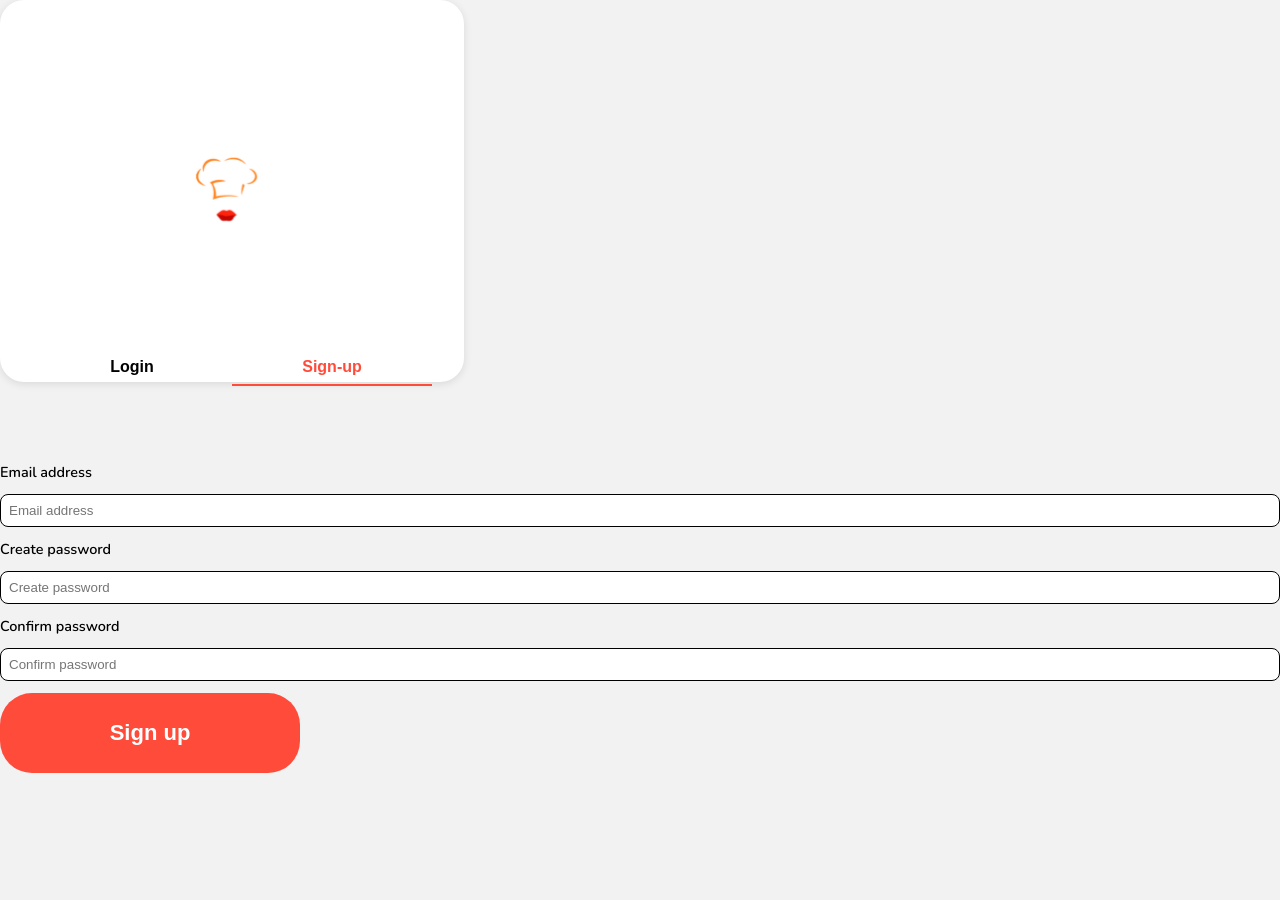
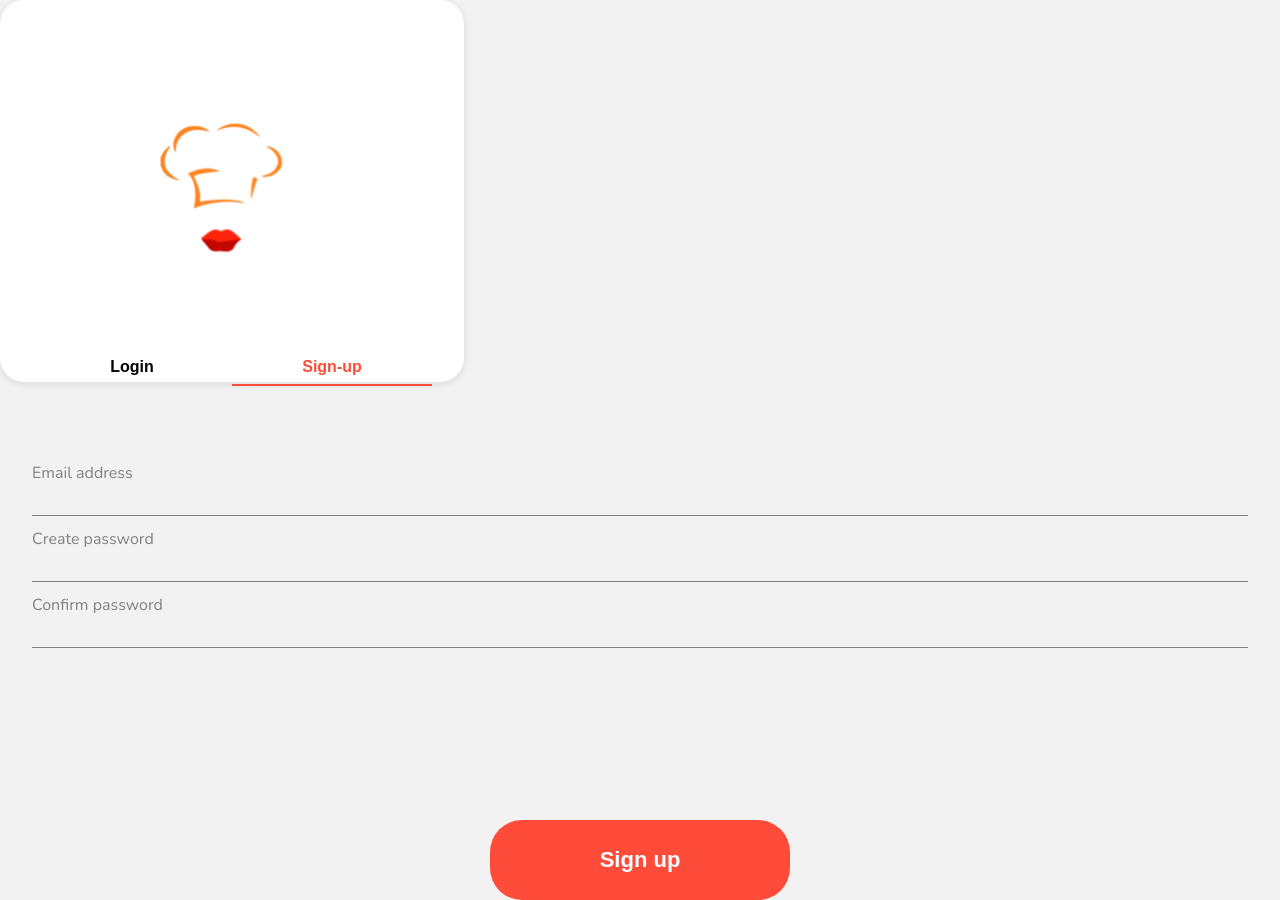
Before and after one commit to AbrahamOlufeyitimi/food-delivery-app, a React (Vite) app in the folder client/: page / in a window 1280 px wide. Both pictures are taken after a click on the button "Sign-up". Before the commit the page ends 800 px from the top, so only its background shows below. Built offline with nearby package versions, Linux system fonts and the light colour scheme; a web font is replaced by a local one.

Commit message:
add styling for auth page and components

```diff
--- a/client/src/components/LoginForm/LoginForm.jsx
+++ b/client/src/components/LoginForm/LoginForm.jsx
@@ -6,15 +6,17 @@ const LoginForm = () => {
     return (
 
         <form className="login-form">
-            <label for="email">Email address</label><br/>
-            <input type="text" id="email" name="email" placeholder="Email address" required/><br/>
+            <label className="login-form__label" for="email">Email address</label><br/>
+            <input className="login-form__input" type="text" id="email" name="email" required/><br/>
 
-            <label for="pwd">Password</label><br/>
-            <input type="password" id="pwd" name="pwd" placeholder="password" required/><br/>
+            <label className="login-form__label" for="pwd">Password</label><br/>
+            <input className="login-form__input" type="password" id="pwd" name="pwd" required/><br/>
 
             <a href="#" className="login-form__forgot">Forgot passcode?</a><br/>
 
-            <Button type="submit">Login</Button>
+            <div className="login-form__button">
+                <Button type="submit">Login</Button>
+            </div>
 
         </form>
 
--- a/client/src/components/LoginForm/LoginForm.scss
+++ b/client/src/components/LoginForm/LoginForm.scss
@@ -0,0 +1,31 @@
+@import "../../styles/global.scss";
+.login-form {
+    display: flex;
+    flex-direction: column;
+    margin-left: 2rem;
+    margin-right: 2rem;
+
+    &__label{
+        color: $food-icon-gray;
+    }
+
+    &__input{
+        border: none;
+        background: transparent;
+        border-bottom: .0625rem solid $food-icon-gray;
+        padding: .125rem .3125rem;
+    }
+
+    &__forgot{
+        text-decoration: none;
+        color: $food-orange;
+        font-weight: 800;
+    }
+
+
+    &__button {
+        align-self: center;
+        padding-top: 10rem;
+
+    }
+}
--- a/client/src/components/SignupForm/SignupForm.jsx
+++ b/client/src/components/SignupForm/SignupForm.jsx
@@ -4,34 +4,36 @@ import Button from "../Button/Button.jsx";
 const SignupForm = () => {
     return (
         <form className="auth-form">
-            <label htmlFor="email">Email address</label>
+            <label className="auth-form__label" htmlFor="email">Email address</label>
             <input
+                className="auth-form__input"
                 type="email"
                 id="email"
                 name="email"
-                placeholder="Email address"
                 required
             />
 
-            <label htmlFor="password">Create password</label>
+            <label className="auth-form__label" htmlFor="password">Create password</label>
             <input
+                className="auth-form__input"
                 type="password"
                 id="password"
                 name="password"
-                placeholder="Create password"
                 required
             />
 
-            <label htmlFor="confirm">Confirm password</label>
+            <label className="auth-form__label" htmlFor="confirm">Confirm password</label>
             <input
+                className="auth-form__input"
                 type="password"
                 id="confirm"
                 name="confirm"
-                placeholder="Confirm password"
                 required
             />
 
-            <Button type="submit">Sign up</Button>
+            <div className="auth-form__button">
+                <Button type="submit">Sign up</Button>
+            </div>
         </form>
     );
 };
--- a/client/src/components/SignupForm/SignupForm.scss
+++ b/client/src/components/SignupForm/SignupForm.scss
@@ -0,0 +1,25 @@
+@import "../../styles/global.scss";
+.auth-form {
+    display: flex;
+    flex-direction: column;
+    margin-left: 2rem;
+    margin-right: 2rem;
+    gap: 0.75rem;
+
+    &__label{
+        color: $food-icon-gray;
+    }
+
+    &__input{
+        border: none;
+        background: transparent;
+        border-bottom: .0625rem solid $food-icon-gray;
+        padding: .125rem .3125rem;
+    }
+
+    &__button {
+        align-self: center;
+        padding-top: 10rem;
+
+    }
+}
--- a/client/src/pages/AuthPage/AuthPage.scss
+++ b/client/src/pages/AuthPage/AuthPage.scss
@@ -3,9 +3,6 @@
 .auth-bg {
     background: linear-gradient(to bottom, $food-grey 3rem, transparent 0);
     min-height: 100vh;
-    // display: flex;
-    // justify-content: center;
-    // align-items: center;
 }
 
 .auth-card {
@@ -26,8 +23,7 @@
     }
 
     &__logo {
-        width: 5rem;
-        // margin: 0 auto 1rem;
+        width: 10rem;
     }
 
     &__tabs {
@@ -58,28 +54,3 @@
         text-align: left;
     }
 }
-
-.auth-form {
-    display: flex;
-    flex-direction: column;
-    gap: 0.75rem;
-
-    label {
-        font-size: 0.9rem;
-        font-weight: 600;
-    }
-
-    input {
-        padding: 0.5rem;
-        border: .0625rem solid $food-black;
-        border-radius: 0.5rem;
-    }
-
-    &__forgot {
-        font-size: 0.85rem;
-        color: $food-orange;
-        text-decoration: none;
-        margin: 0.5rem 0;
-        display: inline-block;
-    }
-}
--- a/client/src/styles/partials/_variables.scss
+++ b/client/src/styles/partials/_variables.scss
@@ -2,6 +2,7 @@ $food-black: #000000;
 $food-orange: #FF4B3A;
 $food-grey: #F2F2F2;
 $food-white: #FFFFFF;
+$food-icon-gray:gray;
 
 
 
```
